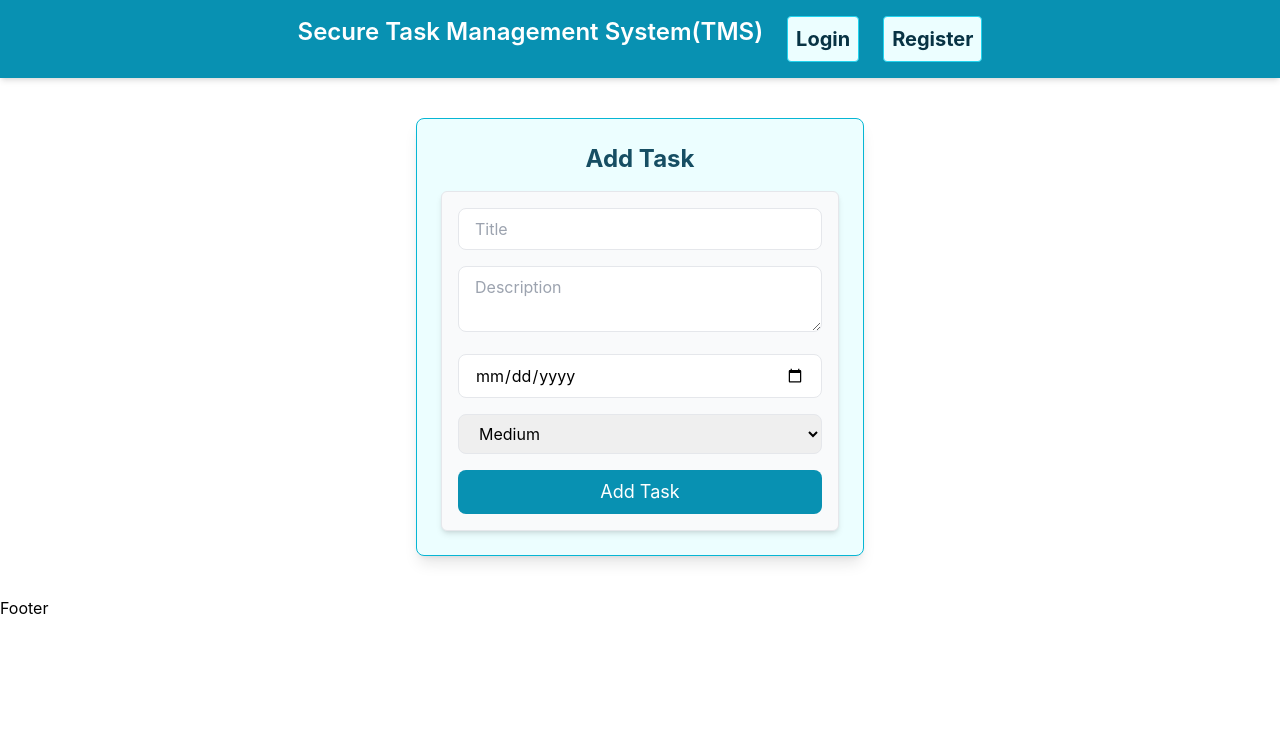
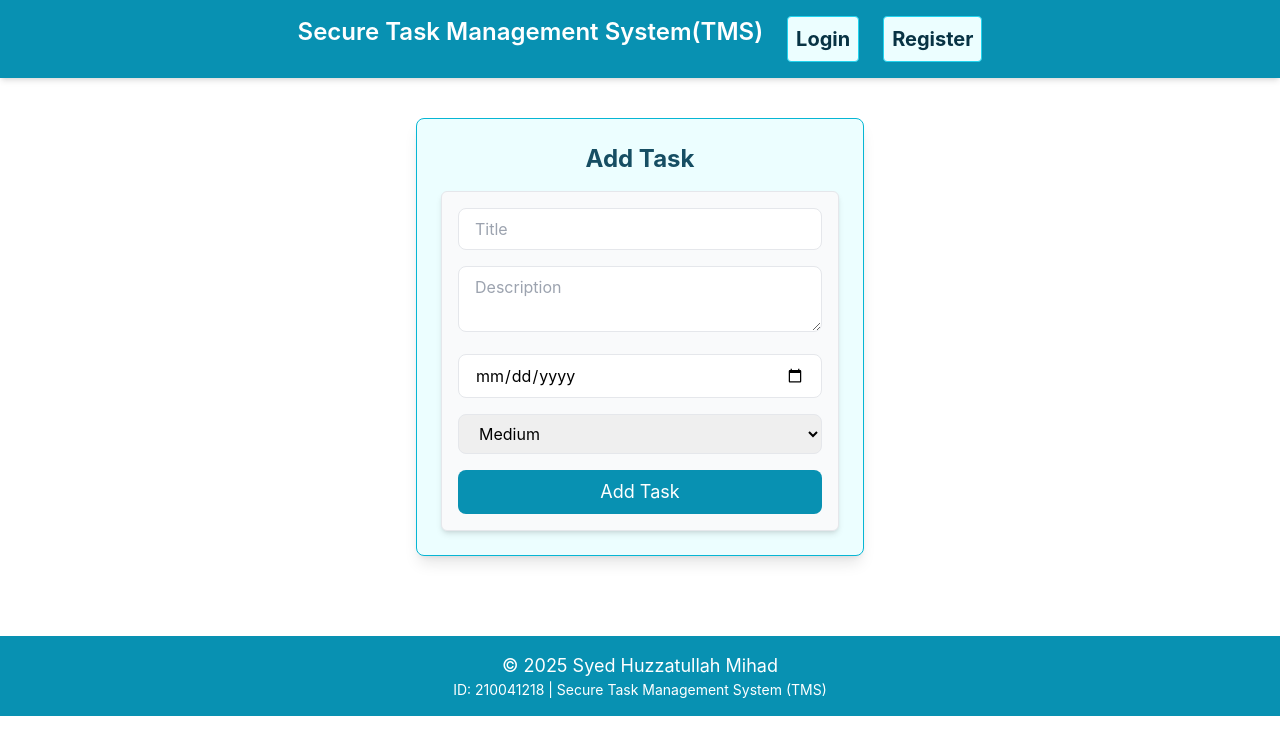
Before and after one commit to mihadcse/Secure_Task_Management_System, a React (Create React App) app in the folder frontend_tms/: page /add-task in a window 1280 px wide. Shown: the top 754 px of the page. Built offline with nearby package versions, Linux system fonts and the light colour scheme.

Commit message:
Added footer structure with my name and ID

```diff
--- a/frontend_tms/src/components/Footer.js
+++ b/frontend_tms/src/components/Footer.js
@@ -1,9 +1,12 @@
 import React from 'react'
 
 const Footer = () => {
-  return (
-    <div>Footer</div>
-  )
+    return (
+        <footer className="bg-cyan-600 text-white py-4 mt-10 text-center">
+            <p className="text-lg">© {new Date().getFullYear()} Syed Huzzatullah Mihad</p>
+            <p className="text-sm">ID: 210041218 | Secure Task Management System (TMS)</p>
+        </footer>
+    )
 }
 
 export default Footer
```
